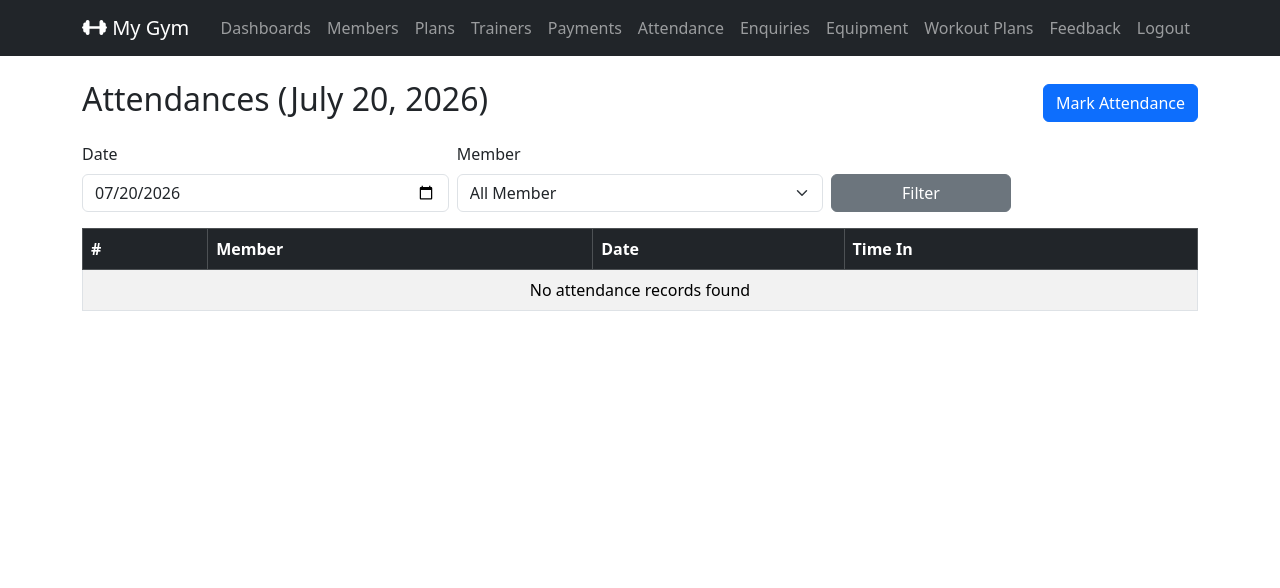
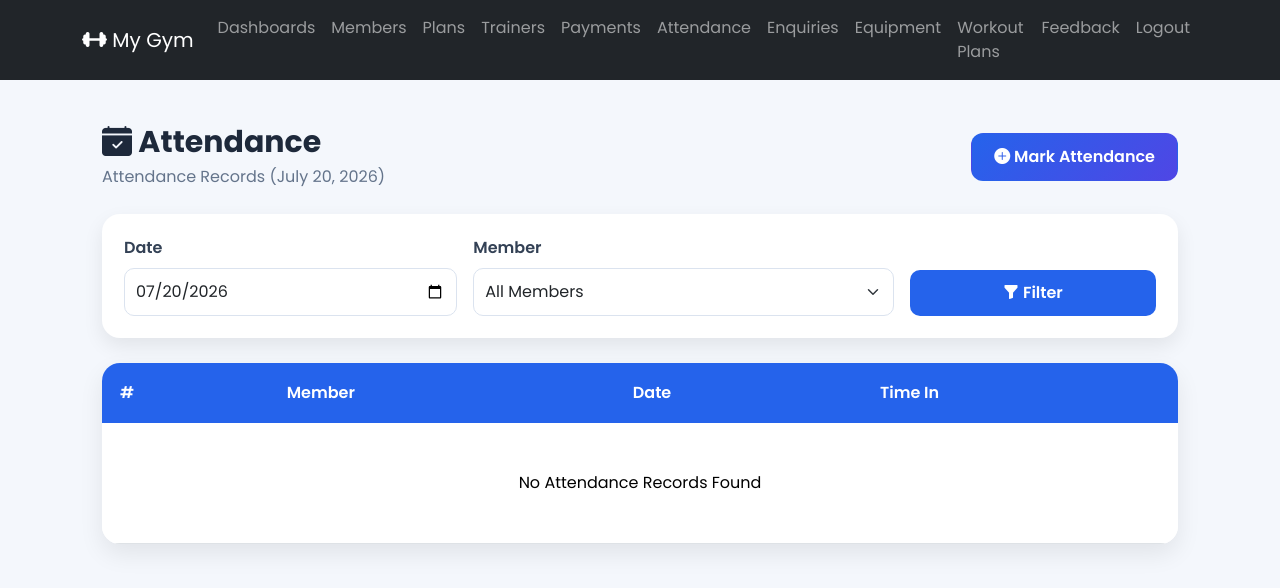
Before and after one commit to aaryan07thakur/GYM_Management_System_Django, a Django app: page /admin_attendance/ in a window 1280 px wide. Shown: the top 588 px of the page. Run offline with Django 5.2, Linux system fonts and the light colour scheme; a user stored in the database is signed in; tables that the repository leaves empty hold one stand-in row (values such as "Sample post"); some libraries are stand-ins or nearby versions.

Commit message:
designed admin_attendance_list and form with css

```diff
--- a/gymapp/templates/admin_attendance_list.html
+++ b/gymapp/templates/admin_attendance_list.html
@@ -1,75 +1,226 @@
 {% extends "base.html" %}
 {% load static %}
 
+{% block css %}
 
+<link rel="stylesheet" href="{% static 'css/admin_attendance_list.css' %}">
+
+<link rel="stylesheet"
+href="https://cdn.jsdelivr.net/npm/bootstrap-icons@1.11.3/font/bootstrap-icons.min.css">
+
+{% endblock %}
 
 {% block content %}
 
-<div class="d-flex justify-content-between align-items-center mb-3 ">
-    <h2> Attendances ({{ selected_date }})  </h2>
+<div class="attendance-page">
 
-    <a href="{% url 'admin_attendance_add' %}" class="btn btn-primary">Mark Attendance </a>
-</div>
+    <div class="page-header">
 
+        <div>
 
-    <form method="get" class="row g-2 mb-3">
-        <div class="col-md-4">
-            <label class="form-label">Date</label>
-            <!-- Date filter -->
-            <input type="date" name="date" class="form-control" value="{{selected_date|date:'Y-m-d'}}">
+            <h2>
+                <i class="bi bi-calendar-check-fill"></i>
+                Attendance
+            </h2>
+
+            <p>Attendance Records ({{ selected_date }})</p>
 
         </div>
 
+        <a href="{% url 'admin_attendance_add' %}" class="btn add-btn">
+
+            <i class="bi bi-plus-circle-fill"></i>
+
+            Mark Attendance
+
+        </a>
+
+    </div>
+
+    <!-- Filter -->
+
+    <div class="filter-card">
+
+        <form method="get" class="row g-3">
+
             <div class="col-md-4">
-            <label class="form-label">Member</label>
 
-            <!-- Member filter -->
-            <select name="member_id" class="form-select" >
-            <option value=""> All Member </option>
+                <label class="form-label">
+
+                    Date
+
+                </label>
+
+                <input
+
+                type="date"
+
+                name="date"
+
+                value="{{ selected_date|date:'Y-m-d' }}"
+
+                class="form-control">
+
+            </div>
+
+            <div class="col-md-5">
+
+                <label class="form-label">
+
+                    Member
+
+                </label>
+
+                <select
+
+                name="member_id"
+
+                class="form-select">
+
+                    <option value=""> All Members </option>
+
                     {% for member in members %}
-            <option value="{{member.id }}"
-            {% if member.id|stringformat:"s" == selected_member_id %}selected{% endif %} >
-                {{ member.full_name }} ({{ member.user.username }})
+
+                    <option value="{{ member.id }}"
+
+                        {% if member.id|stringformat:"s" == selected_member_id %}
+
+                        selected
+
+                        {% endif %}>
+
+                            {{ member.full_name }}
+
+                            ({{ member.user.username }})
+
                     </option>
+
                     {% endfor %}
+
                 </select>
 
             </div>
 
+            <div class="col-md-3 d-flex align-items-end">
 
-        <div class="col-md-2 d-flex align-items-end " >
-           <button type="submit" class="btn btn-secondary w-100 "> Filter </button>
+                <button class="btn filter-btn w-100">
+
+                    <i class="bi bi-funnel-fill"></i>
+
+                    Filter
+
+                </button>
+
             </div>
+
         </form>
 
-    <table class="table table-bordered table-striped ">
+    </div>
 
-        <thead class="table-dark">
+    <!-- Table -->
+
+    <div class="table-card">
+
+        <div class="table-responsive">
+
+            <table class="table attendance-table align-middle">
+
+                <thead>
+
                     <tr>
+
                         <th>#</th>
+
                         <th>Member</th>
-                <th> Date </th>
+
+                        <th>Date</th>
+
                         <th>Time In</th>
+
                     </tr>
 
                 </thead>
+
                 <tbody>
+
                     {% for attendance in attendances %}
+
                     <tr>
+
                         <td>{{ forloop.counter }}</td>
-                <td> {{attendance.member.full_name }} </td>
-                <td> {{attendance.date}} </td>
-                <td> {{attendance.time_in }} </td>
+
+                        <td>
+
+                            <div class="member-info">
+
+                                <div class="avatar">
+
+                                    {{ attendance.member.full_name|slice:":1"|upper }}
+
+                                </div>
+
+                                <div>
+
+                                    <strong>
+
+                                        {{ attendance.member.full_name }}
+
+                                    </strong>
+
+                                    <small>
+
+                                        {{ attendance.member.user.username }}
+
+                                    </small>
+
+                                </div>
+
+                            </div>
+
+                        </td>
+
+                        <td>
+
+                            {{ attendance.date }}
+
+                        </td>
+
+                        <td>
+
+                            <span class="badge bg-success">
+
+                                {{ attendance.time_in }}
+
+                            </span>
+
+                        </td>
+
                     </tr>
+
                     {% empty %}
+
                     <tr>
-                    <td colspan="4" class="text-center"> No attendance records found </td>
+
+                        <td colspan="4"
+
+                        class="text-center py-5">
+
+                            No Attendance Records Found
+
+                        </td>
+
                     </tr>
 
                     {% endfor %}
+
                 </tbody>
 
             </table>
 
+        </div>
+
+    </div>
+
+</div>
 
 {% endblock %}
--- /dev/null
+++ b/static/css/admin_attendance_list.css
@@ -0,0 +1,164 @@
+@import url('https://fonts.googleapis.com/css2?family=Poppins:wght@400;500;600;700&display=swap');
+
+*{font-family:Poppins,sans-serif}
+
+body{background:#f4f7fc}
+
+.attendance-page{padding:20px}
+
+.page-header{
+display:flex;
+justify-content:space-between;
+align-items:center;
+margin-bottom:25px;
+flex-wrap:wrap;
+gap:15px;
+}
+
+.page-header h2{
+margin:0;
+font-size:30px;
+font-weight:700;
+color:#1e293b;
+}
+
+.page-header p{
+margin:5px 0 0;
+color:#64748b;
+}
+
+.add-btn{
+background:linear-gradient(135deg,#2563eb,#4f46e5);
+color:#fff;
+padding:11px 22px;
+border-radius:12px;
+font-weight:600;
+}
+
+.add-btn:hover{
+color:#fff;
+transform:translateY(-2px);
+}
+
+.filter-card{
+background:#fff;
+padding:22px;
+border-radius:18px;
+box-shadow:0 8px 20px rgba(0,0,0,.08);
+margin-bottom:25px;
+}
+
+.form-label{
+font-weight:600;
+color:#334155;
+}
+
+.form-control,
+.form-select{
+padding:11px;
+border-radius:10px;
+border:1px solid #dbe3ef;
+}
+
+.form-control:focus,
+.form-select:focus{
+border-color:#2563eb;
+box-shadow:0 0 0 .15rem rgba(37,99,235,.15);
+}
+
+.filter-btn{
+background:#2563eb;
+color:#fff;
+border:none;
+padding:11px;
+border-radius:10px;
+font-weight:600;
+}
+
+.filter-btn:hover{
+background:#1d4ed8;
+color:#fff;
+}
+
+.table-card{
+background:#fff;
+border-radius:18px;
+overflow:hidden;
+box-shadow:0 10px 25px rgba(0,0,0,.08);
+}
+
+.attendance-table{
+margin:0;
+}
+
+.attendance-table thead th{
+background:#2563eb !important;
+color:#fff !important;
+padding:18px;
+border:none;
+font-weight:600;
+}
+
+.attendance-table td{
+padding:18px;
+vertical-align:middle;
+}
+
+.attendance-table tbody tr:nth-child(even){
+background:#fafcff;
+}
+
+.attendance-table tbody tr:hover{
+background:#eef4ff;
+}
+
+.member-info{
+display:flex;
+align-items:center;
+gap:14px;
+}
+
+.avatar{
+width:45px;
+height:45px;
+border-radius:50%;
+background:linear-gradient(135deg,#2563eb,#4f46e5);
+display:flex;
+justify-content:center;
+align-items:center;
+color:#fff;
+font-weight:700;
+}
+
+.member-info small{
+display:block;
+color:#64748b;
+}
+
+.badge{
+padding:8px 14px;
+font-size:13px;
+border-radius:30px;
+}
+
+@media(max-width:768px){
+
+.page-header{
+flex-direction:column;
+align-items:flex-start;
+}
+
+.add-btn{
+width:100%;
+text-align:center;
+}
+
+.filter-card{
+padding:18px;
+}
+
+.page-header h2{
+font-size:24px;
+}
+
+}
```
Also changed, not shown: gymapp/templates/admin_attendance_form.html (+99 -23 lines), static/css/admin_attendance_form.css (added, +124 -0 lines). Lines whose indentation alone changed are shown as unchanged.
